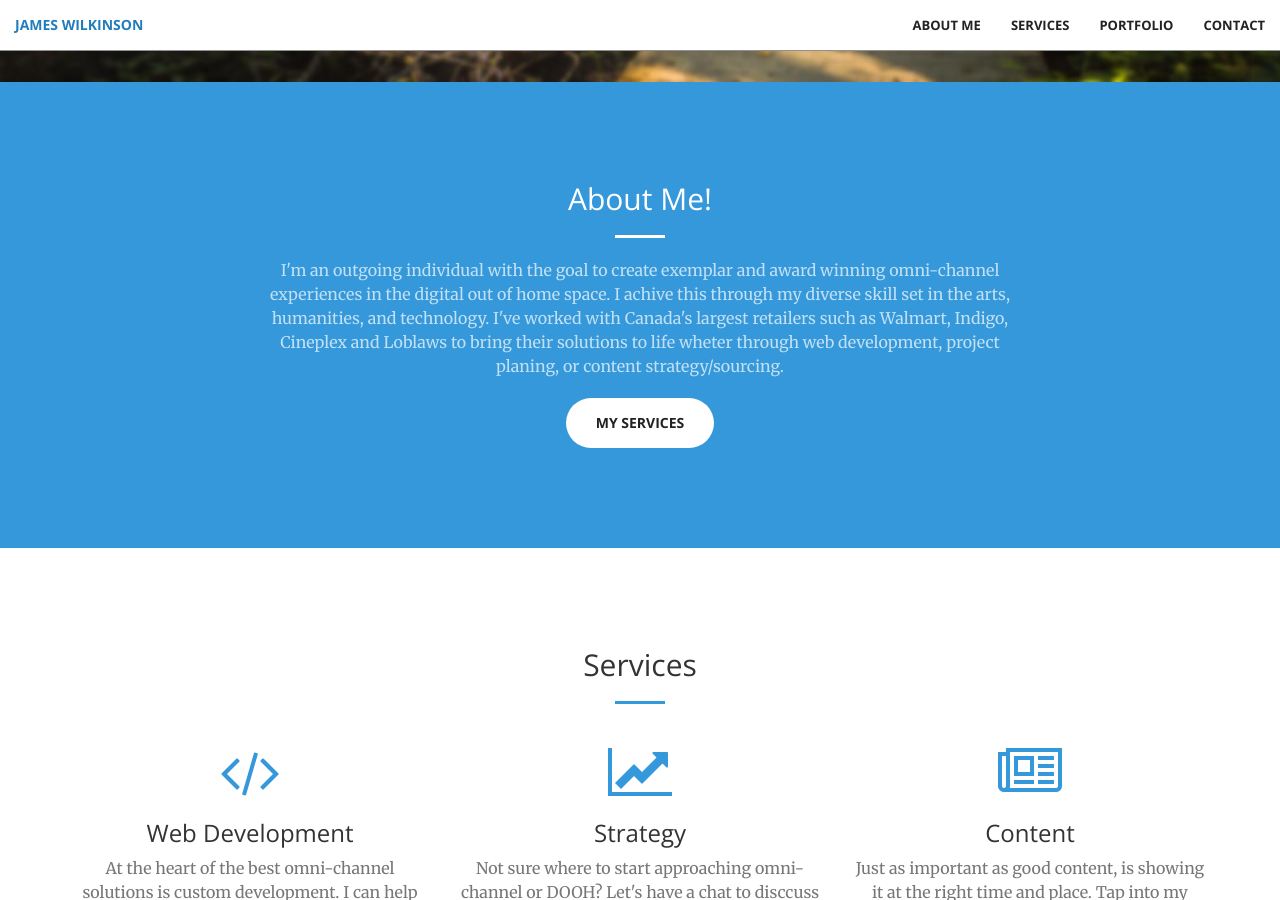
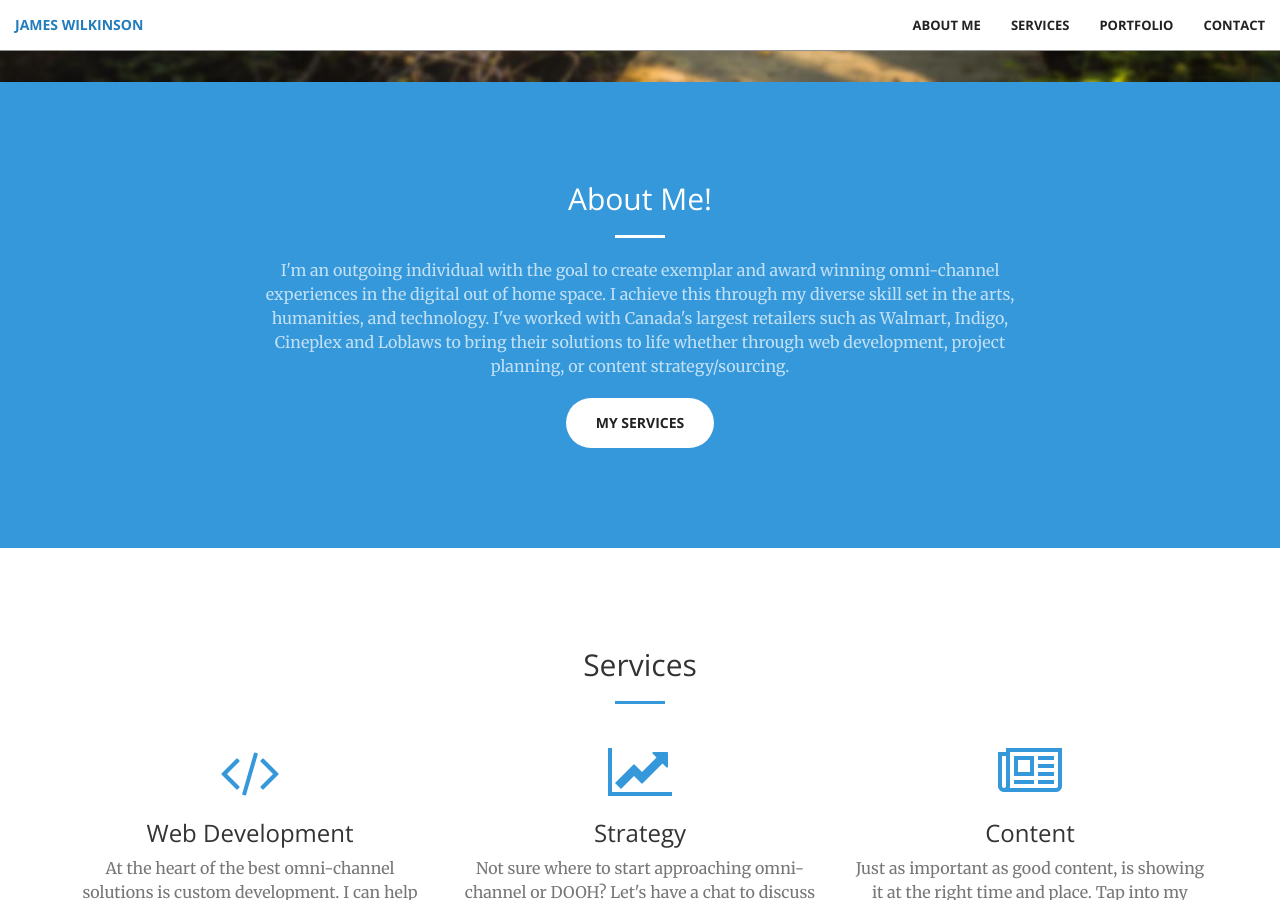
Before and after one commit to gitjameswilk/gitjameswilk.github.io, a Jekyll site: the page built from index.html, in a window 1280 px wide and 900 px high, scrolled down 818 px. Built offline with Jekyll 4.4.1, drawn with Linux system fonts in a browser that asks for light colours; some of the changed text lies outside the part shown.

Commit message:
fixes spelling errors

```diff
--- a/_includes/call-to-action.html
+++ b/_includes/call-to-action.html
@@ -4,7 +4,7 @@
             <div class="col-lg-8 col-lg-offset-2 text-center">
                 <h2 class="section-heading">About Me!</h2>
                 <hr class="light">
-                <p class="text-faded">I'm an outgoing individual with the goal to create exemplar and award winning omni-channel experiences in the digital out of home space. I achive this through my diverse skill set in the arts, humanities, and technology. I've worked with Canada's largest retailers such as Walmart, Indigo, Cineplex and Loblaws to bring their solutions to life wheter through web development, project planing, or content strategy/sourcing.
+                <p class="text-faded">I'm an outgoing individual with the goal to create exemplar and award winning omni-channel experiences in the digital out of home space. I achieve this through my diverse skill set in the arts, humanities, and technology. I've worked with Canada's largest retailers such as Walmart, Indigo, Cineplex and Loblaws to bring their solutions to life whether through web development, project planning, or content strategy/sourcing.
                 </p>
                 <a class="btn btn-default btn-xl page-scroll" href="#services">My Services</a>
             </div>
--- a/_includes/contact.html
+++ b/_includes/contact.html
@@ -4,9 +4,9 @@
             <div class="col-lg-8 col-lg-offset-2 text-center">
                 <h2 class="section-heading">Let's Get In Touch!</h2>
                 <hr class="primary">
-                <p>Ready to put your omni-channel experinces on the path to succes? Reach out to me and we can talk about the best approach. I am available on a consulting, minimum 1 year contract, or full time basis</p>
-                <p>This isn't the only place I exist on the internet, follow me on <a href="https://twitter.com/{{ site.twitter_username }}">Twitter</a>, connect with me on <a href="{{ site.linkedin_url }}">LinkedIN</a>, checkout my photography on <a href="https://www.flickr.com/photos/jameswilkinsonphoto/">Flick'r</a> and ask me about my public speaking!</p>
-                <p>I am also the Executive Director of Full Stack Toronto, a non-profit bringing together web professionals through commercial free, intermediate and advanced education</p>
+                <p>Ready to put your omni-channel experiences on the path to success? Reach out to me and we can talk about the best approach. I'm available on a consulting basis and may consider contract and full-time opportunities in the Toronto, Chicago, New York and San Francisco city centers.</p>
+                <p>This isn't the only place I exist on the Internet, follow me on <a href="https://twitter.com/{{ site.twitter_username }}">Twitter</a>, connect with me on <a href="{{ site.linkedin_url }}">LinkedIN</a>, checkout my photography on <a href="https://www.flickr.com/photos/jameswilkinsonphoto/">Flick'r</a> and ask me about my public speaking!</p>
+                <p>I am also the Executive Director of <a href="http://fsto.co/">Full Stack Toronto</a>, a non-profit bringing together web professionals through commercial free, intermediate and advanced education</p>
             </div>
         <div class="col-sm-4 text-center">
             <a href="https://twitter.com/{{ site.twitter_username }}">
--- a/_includes/services.html
+++ b/_includes/services.html
@@ -20,7 +20,7 @@
                 <div class="service-box">
                     <i class="fa fa-4x fa-line-chart wow bounceIn text-primary" data-wow-delay=".1s"></i>
                     <h3>Strategy</h3>
-                    <p class="text-muted">Not sure where to start approaching omni-channel or DOOH? Let's have a chat to disccuss your goals and get you on the path to success.</p>
+                    <p class="text-muted">Not sure where to start approaching omni-channel or DOOH? Let's have a chat to discuss your goals and get you on the path to success.</p>
                 </div>
             </div>
             <div class="col-md-4 col-sm-12 text-center">
```
